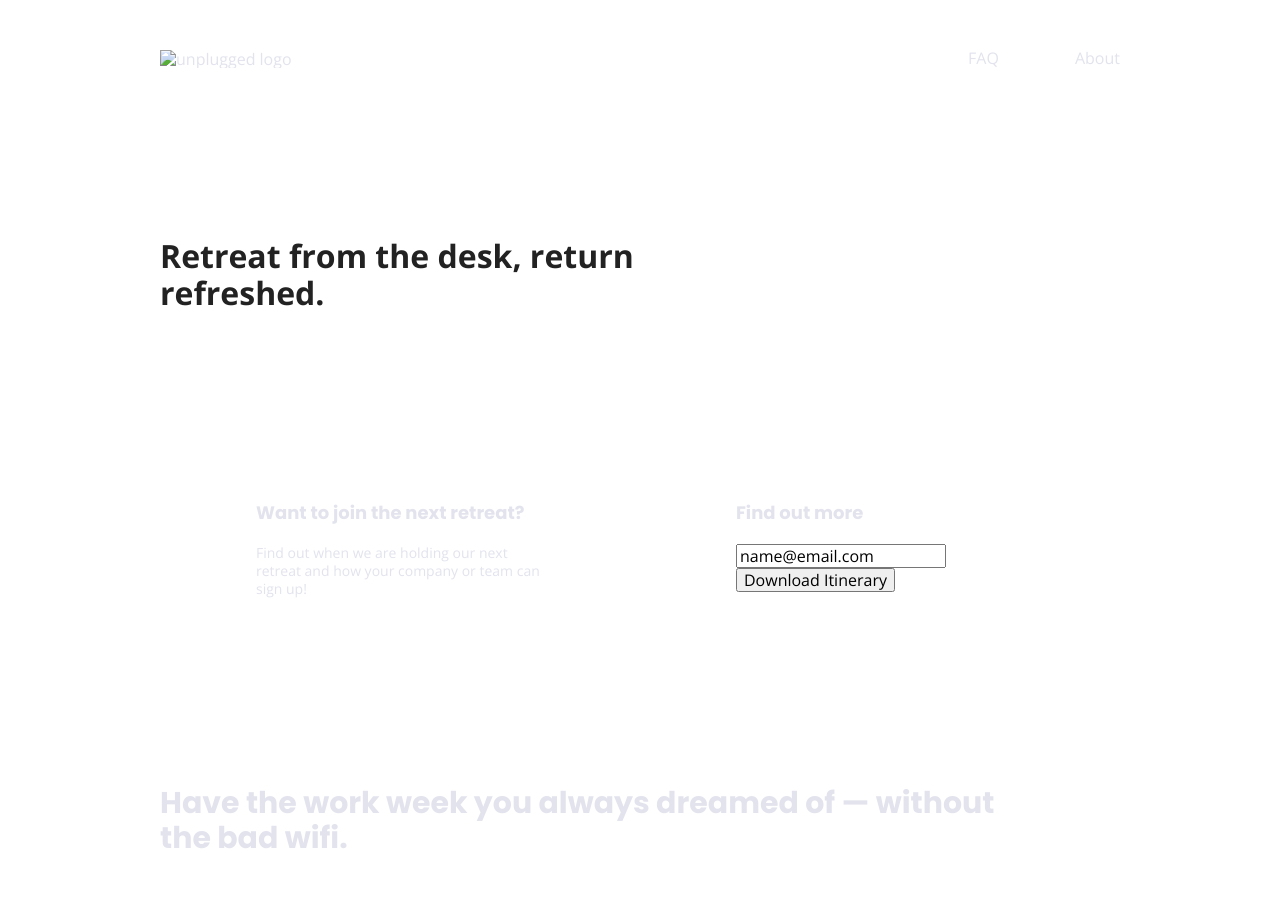
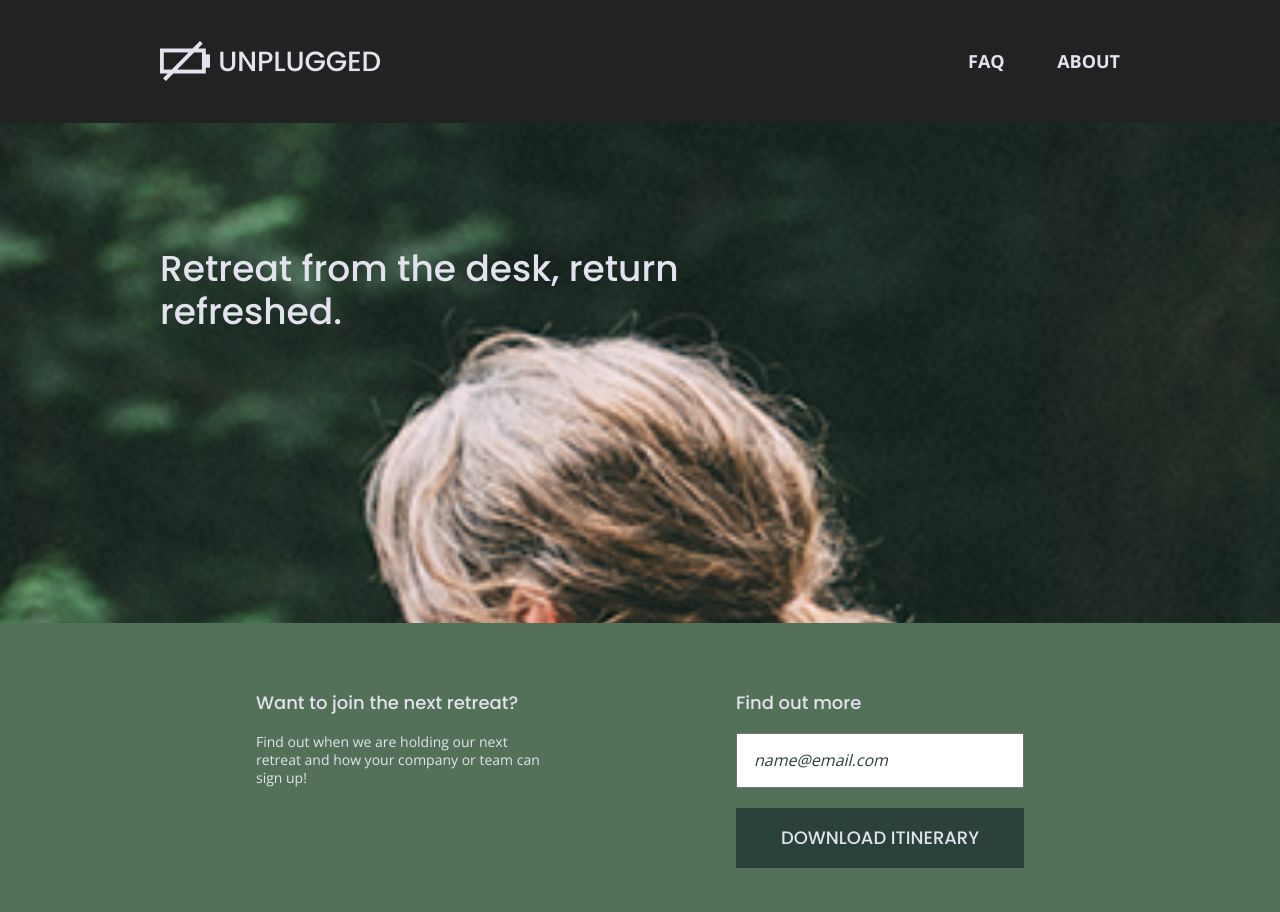
Before and after one commit to AlexC-Winter/unplugged-project, a website built with Parcel: page index.html in a window 1280 px wide. Shown: the top 912 px of the page. Built offline with nearby package versions, Linux system fonts and the light colour scheme.

Commit message:
Colors added text styled

```diff
--- a/css/main.css
+++ b/css/main.css
@@ -97,11 +97,14 @@ body {
   font-family: 'Open Sans', sans-serif;
   font-size: 1em;
   text-align: left;
+  color: #e2e3ed
 }
 
 ul,
 ol {
   list-style-type: none;
+  font-weight: bold;
+  text-transform: uppercase;
 }
 
 a {
@@ -113,6 +116,7 @@ h2 {
   color: #e2e3ed;
   font-family: 'Poppins', sans-serif;
   font-size: 1.875em;
+  font-weight: lighter;
 }
 
 h3,
@@ -121,6 +125,7 @@ h4 {
   font-family: 'Poppins', sans-serif;
   font-size: 1.125em;
   margin: 20px 0;
+  font-weight: lighter;
 }
 
 p {
@@ -154,6 +159,7 @@ footer {
   justify-content: center;
   align-items: center;
   flex-flow: row wrap;
+  background-color: #202322;
 }
 
 header {
@@ -172,6 +178,8 @@ header .content-wrapper {
   width: 100%;
   height: 1px;
   margin: 10px 0 20px 0;
+  color: #e2e3ed;
+  border-top: #3a3a3a solid 1px;
 }
 
 header nav {
@@ -180,6 +188,8 @@ header nav {
   align-items: center;
   flex-flow: row wrap;
   width: 60%;
+  font-size: 1.125em;
+  font-weight: 700;
 }
 
 header nav ul {
@@ -190,6 +200,7 @@ header nav ul {
 
 footer {
   flex-direction: column;
+  text-align: center;
 }
 
 footer p {
@@ -229,6 +240,20 @@ footer .copyright {
   display: flex;
   justify-content: center;
   flex-flow: row wrap;
+  background-image: url('../img/jake-melara-30679-unsplash.png');
+  background-repeat: no-repeat;
+  background-position: center;
+  background-size: cover;
+  height: 500px;
+}
+
+.hero-area h1 {
+  color: #e2e3ed;
+  text-align: left;
+  font-family: 'poppins', sans-serif;
+  font-size: 2.25em;
+  font-weight: lighter;
+  line-height: 1.2;
 }
 
 /* Aside */
@@ -238,6 +263,33 @@ aside {
   justify-content: center;
   align-items: center;
   flex-flow: row wrap;
+  background-color: #527158;
+}
+
+aside .form {
+  margin-top: 30px;
+}
+
+input[type=text] {
+  box-sizing: border-box;
+  width: 100%;
+  color: #2a423a;
+  font-style: italic;
+  padding: 1em;
+}
+
+input[type=button] {
+  width: 100%;
+  padding: 20px 0;
+  margin-top: 20px;
+  background-color: #2a423a;
+  font-family: 'Poppins', Helvetica, Arial, sans-serif;
+  font-weight: 500;
+  font-size: 1.125em;
+  color: #e2e3ed;
+  border: none;
+  text-align: center;
+  text-transform: uppercase;
 }
 
 /* Features */
@@ -246,10 +298,16 @@ aside {
   display: flex;
   justify-content: center;
   flex-flow: row wrap;
+  background-image: url('../img/rawpixel-800820-unsplash.png');
+  background-repeat: no-repeat;
+  background-position: center;
+  background-size: cover;
+  height:max-content;
 }
 
 .features h2 {
   margin-bottom: 60px;
+  text-align: left;
 }
 
 .features article {
@@ -265,6 +323,7 @@ aside {
 }
 
 .features p {
+  text-align: center;
   margin: 0;
 }
 
@@ -274,10 +333,12 @@ aside {
   display: flex;
   justify-content: center;
   flex-flow: row wrap;
+  background-color: #2a423a;
 }
 
 .reviews h2 {
   margin-bottom: 40px;
+  line-height: 1;
 }
 
 .reviews h3 {
@@ -294,6 +355,8 @@ aside {
   justify-content: center;
   align-items: center;
   flex-flow: row wrap;
+  background-color:#527158;
+  text-align: left;
 }
 
 .contact-section {
@@ -301,6 +364,7 @@ aside {
   justify-content: center;
   align-items: center;
   flex-flow: row wrap;
+  background-color: #2a423a;
 }
 
 .contact-content p {
@@ -316,6 +380,7 @@ aside {
   justify-content: center;
   align-items: center;
   flex-flow: row wrap;
+  background-color: #527158;
 }
 
 .faq .content-wrapper {
@@ -328,10 +393,16 @@ aside {
 
 .faq h2 {
   margin-bottom: 40px;
+  text-align: left;
+  line-height: 1;
 }
 
 .faq-content {
   margin-bottom: 50px;
+}
+
+.faq-content h4 {
+  line-height: 1.333;
 }
 
 /* ==========================================================================
--- a/index.html
+++ b/index.html
@@ -32,7 +32,7 @@
   <header>
     <div class="content-wrapper">
       <a href="#">
-        <img src="" alt="unplugged logo">
+        <img src="img/Logo.png" alt="unplugged logo">
       </a>
       <div class="header-divider"></div>
       <nav>
@@ -122,6 +122,7 @@
     <section class="reviews">
       <div class="content-wrapper">
         <h2>Be a better team in 5 days, like this one.</h2>
+        <img src="img/omar-lopez-296944-unsplash.png">
         <article>
           <div>
             <h3>LaCrue Bottling Co. October 2018</h3>
```
Also changed, not shown: about/index.html (+1 -1 lines), faq/index.html (+1 -1 lines).
